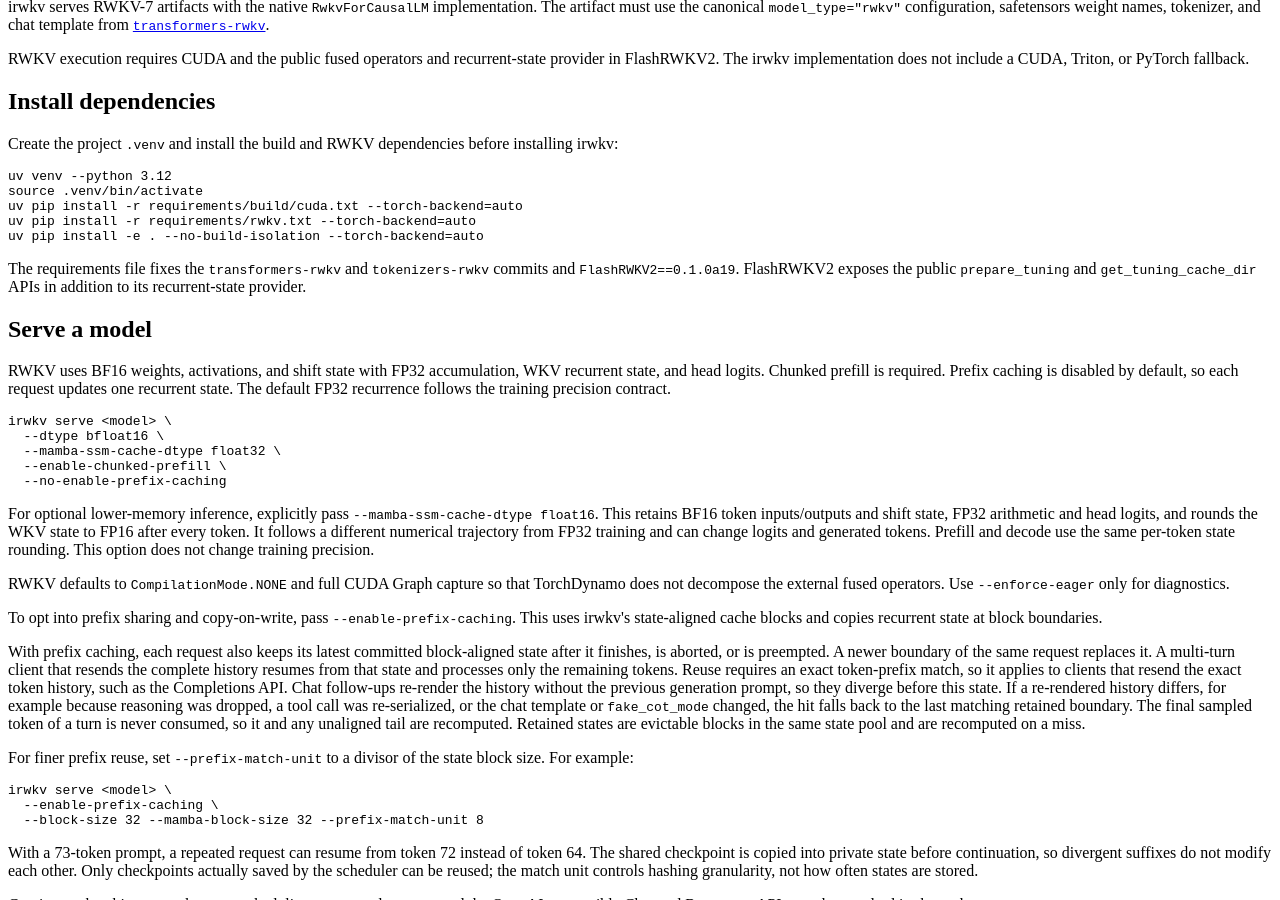
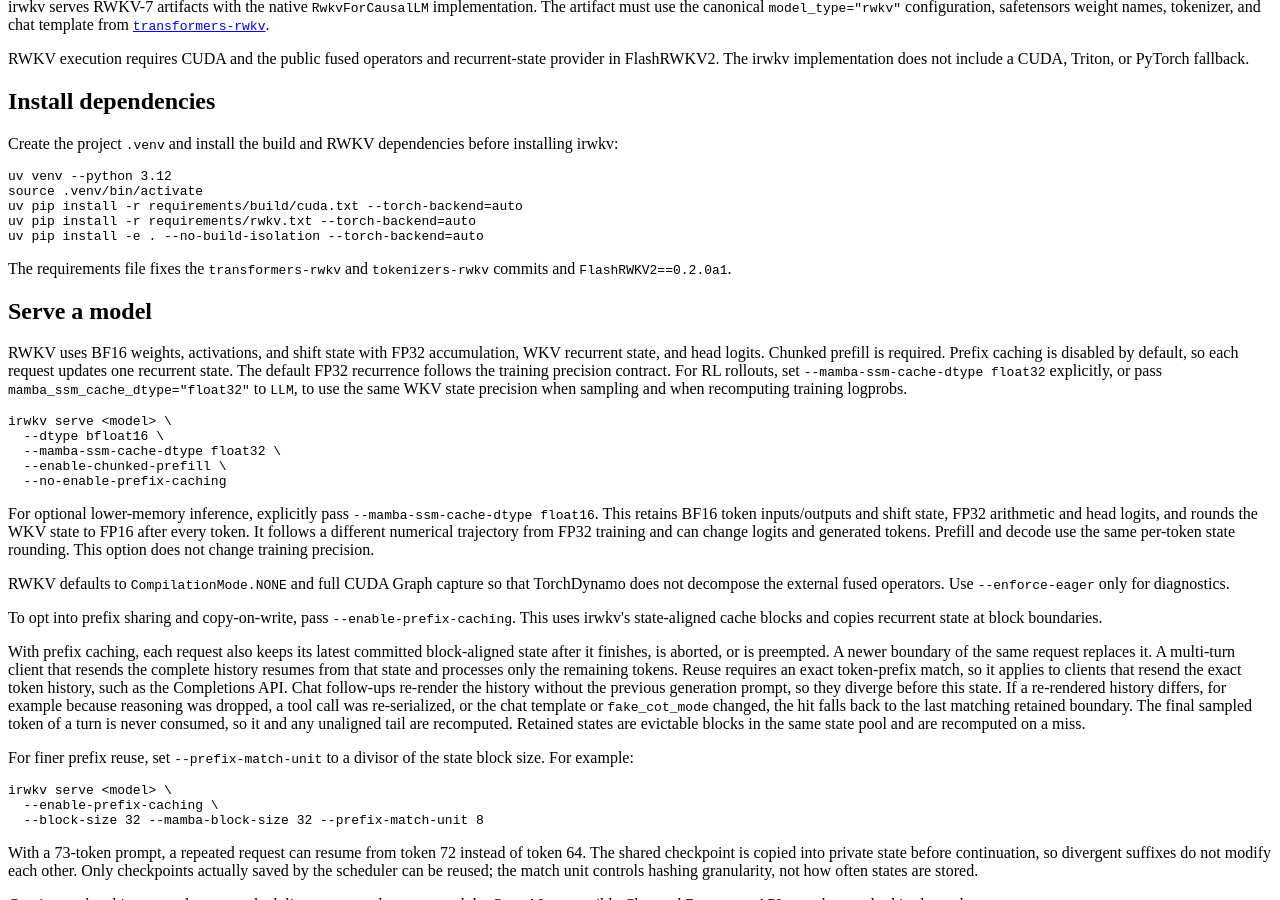
Before and after one commit to rwkv-org/irwkv, an MkDocs documentation site: the page built from docs/models/rwkv.md, in a window 1280 px wide and 900 px high, scrolled down 8335 px. Built offline with MkDocs 1.6.1 and Material for MkDocs 9.7.7, drawn with Linux system fonts in a browser that asks for light colours.

Commit message:
feat(rwkv): target the FlashRWKV2 0.2 inference API
Co-authored-by: OpenAI Codex <codex@openai.com>

Signed-off-by: Caizus <caizus@outlook.com>

````diff
--- a/docs/models/rwkv.md
+++ b/docs/models/rwkv.md
@@ -23,16 +23,17 @@ uv pip install -e . --no-build-isolation --torch-backend=auto
 ```
 
 The requirements file fixes the `transformers-rwkv` and `tokenizers-rwkv`
-commits and `FlashRWKV2==0.1.0a19`. FlashRWKV2 exposes the public
-`prepare_tuning` and `get_tuning_cache_dir` APIs in addition to its
-recurrent-state provider.
+commits and `FlashRWKV2==0.2.0a1`.
 
 ## Serve a model
 
 RWKV uses BF16 weights, activations, and shift state with FP32 accumulation,
 WKV recurrent state, and head logits. Chunked prefill is required. Prefix
 caching is disabled by default, so each request updates one recurrent state.
-The default FP32 recurrence follows the training precision contract.
+The default FP32 recurrence follows the training precision contract. For RL
+rollouts, set `--mamba-ssm-cache-dtype float32` explicitly, or pass
+`mamba_ssm_cache_dtype="float32"` to `LLM`, to use the same WKV state
+precision when sampling and when recomputing training logprobs.
 
 ```bash
 irwkv serve <model> \
````
Also changed, not shown: README.md (+4 -3 lines), 3 other files.
